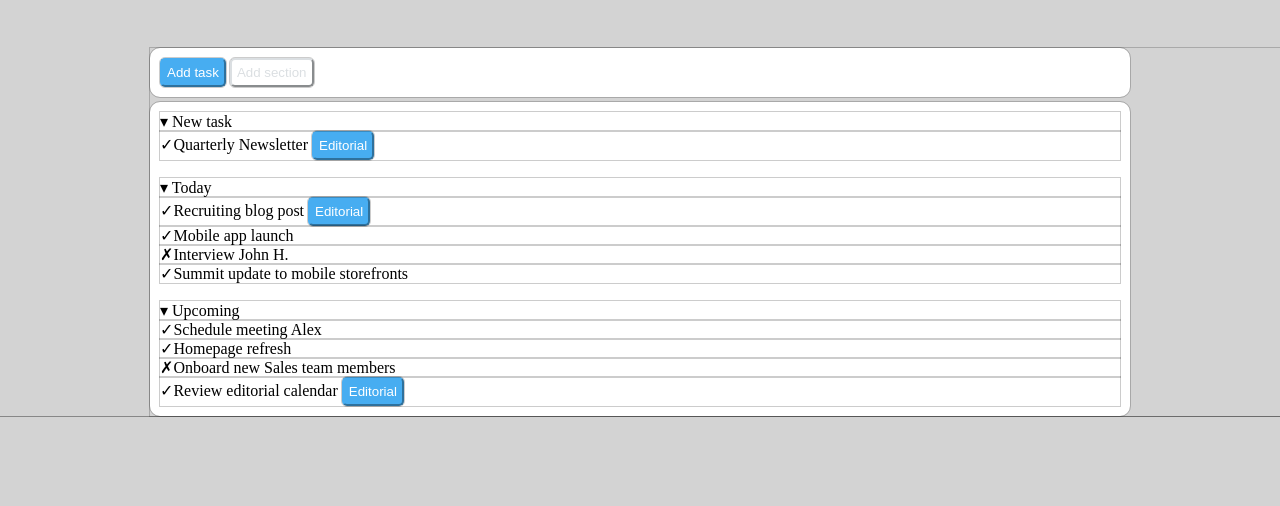
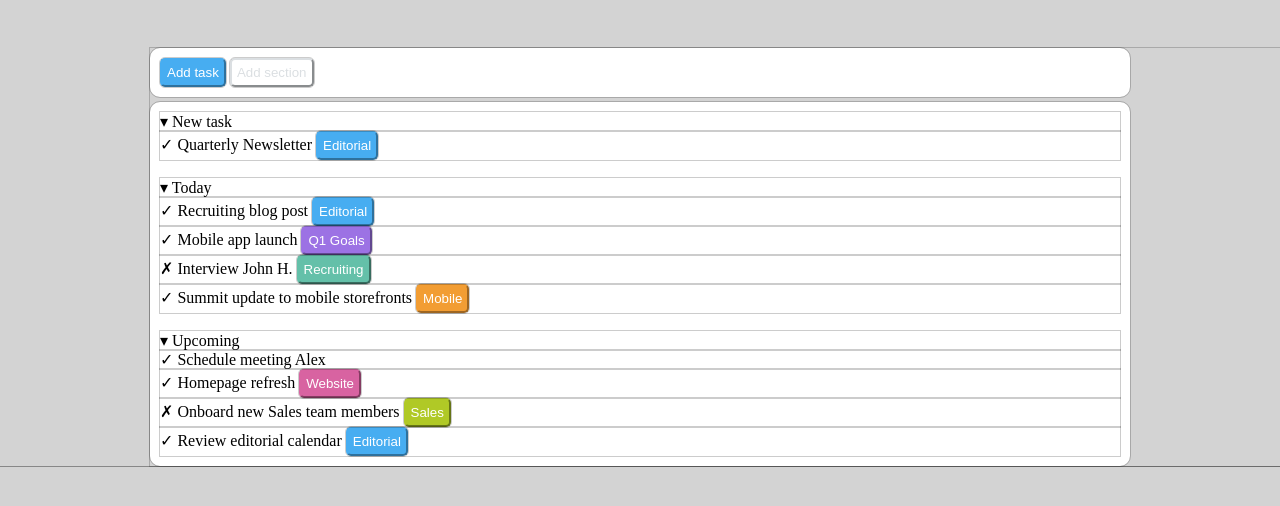
Before and after one commit to ruzica-glavas/html-css-toboolist, a plain HTML site: page index.html in a window 1280 px wide. Shown: the part 76-582 px from the top of the page. Drawn offline with Linux system fonts and the light colour scheme.

Commit message:
add: the colors at the buttons

```diff
--- a/index.html
+++ b/index.html
@@ -30,23 +30,23 @@
         <div class="list">
 
         <p>&#9662 New task</p>
-        <p>&check;Quarterly Newsletter <button class="first-button">Editorial</button></p>
+        <p>&check; Quarterly Newsletter <button class="first-button">Editorial</button></p>
 
         <br>
 
         <p>&#9662 Today</p>
-        <p>&check;Recruiting blog post <button class="first-button">Editorial</button></p>
-        <p>&check;Mobile app launch</p>
-        <p>&cross;Interview John H.</p>
-        <p>&check;Summit update to mobile storefronts</p>
+        <p>&check; Recruiting blog post <button class="first-button">Editorial</button></p>
+        <p>&check; Mobile app launch <button class="purple-button">Q1 Goals</button></p>
+        <p>&cross; Interview John H. <button class="green-button">Recruiting</button></p>
+        <p>&check; Summit update to mobile storefronts <button class="orange-button">Mobile</button></p>
 
         <br>
 
         <p>&#9662 Upcoming</p>
-        <p>&check;Schedule meeting Alex</p>
-        <p>&check;Homepage refresh</p>
-        <p>&cross;Onboard new Sales team members</p>
-        <p>&check;Review editorial calendar <button class="first-button">Editorial</button></p>
+        <p>&check; Schedule meeting Alex</p>
+        <p>&check; Homepage refresh <button class="pink-button">Website</button></p>
+        <p>&cross; Onboard new Sales team members <button class="lightgreen-button">Sales</button></p>
+        <p>&check; Review editorial calendar <button class="first-button">Editorial</button></p>
 
         </div>
 
--- a/style.css
+++ b/style.css
@@ -50,3 +50,43 @@ main{
     padding:10px;
     border-radius:10px;
 }
+
+.purple-button{
+    background-color: #9C72E4;
+    color:white;
+    border-color: #9C72E4;
+    border-radius: 5px;
+    padding:5px;
+}
+
+.green-button{
+    background-color: #64C0A9;
+    color:white;
+    border-color: #64C0A9;
+    border-radius: 5px;
+    padding:5px;
+}
+
+.orange-button{
+    background-color: #F29D33;
+    color:white;
+    border-color: #F29D33;
+    border-radius: 5px;
+    padding:5px;
+}
+
+.lightgreen-button{
+    background-color: #B0C926;
+    color:white;
+    border-color: #B0C926;
+    border-radius: 5px;
+    padding:5px;
+}
+
+.pink-button{
+    background-color: #D863A1;
+    color:white;
+    border-color: #D863A1;
+    border-radius: 5px;
+    padding:5px;
+}
```
